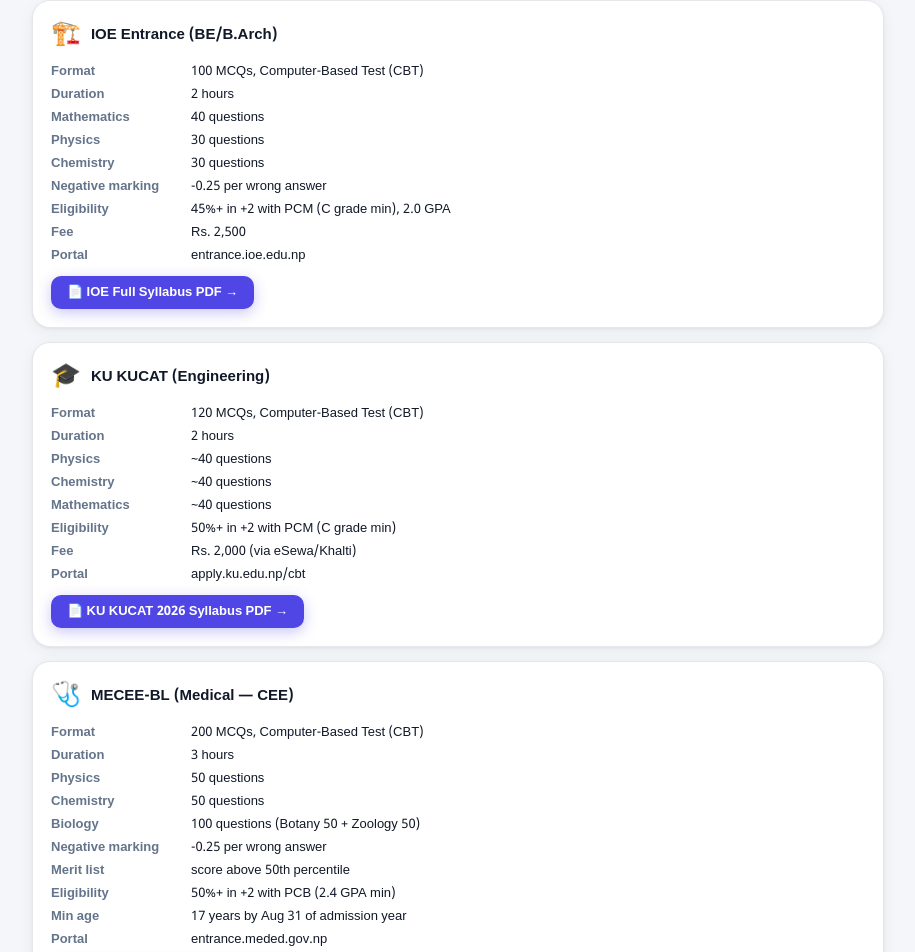
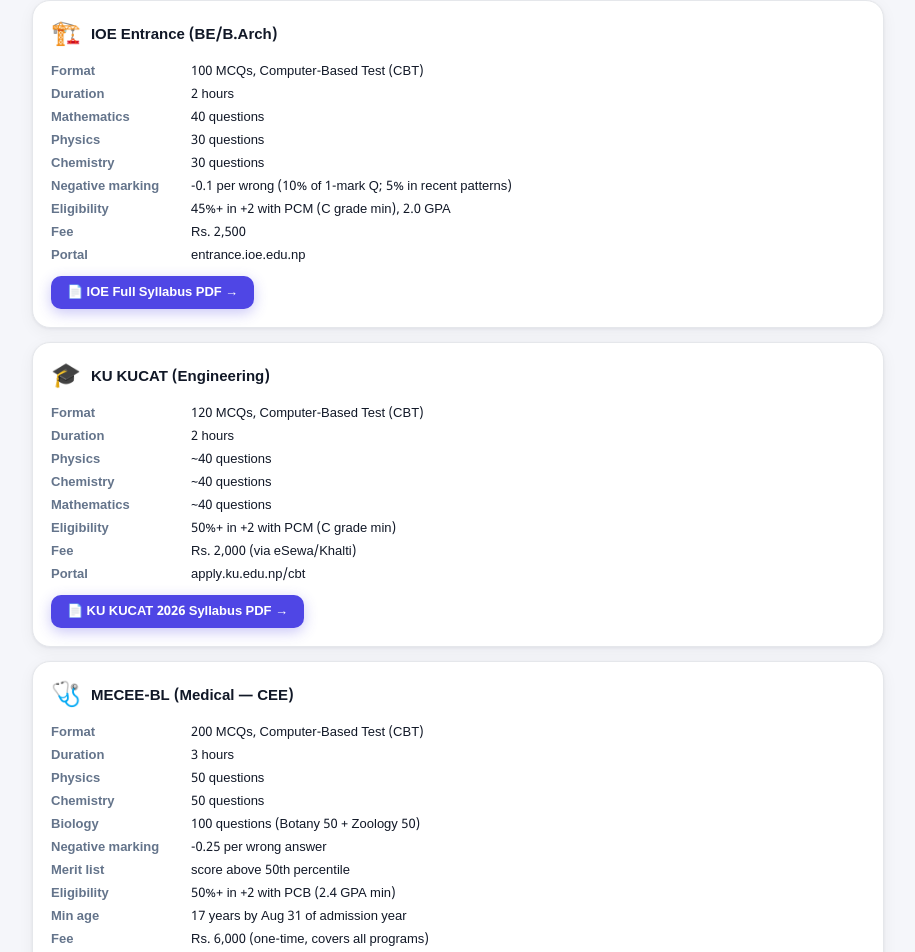
Before and after one commit to harmless-beep/bato, a Next.js app: page /syllabus in a window 1280 px wide. Shown: the part 171-1123 px from the top of the page, without its empty margins (182-1097 px from the left). Built offline with nearby package versions, Linux system fonts and the light colour scheme.

Commit message:
MECEE fee added; official PDFs: navy header, tables, sectioned, footers; IOE neg mark consistent; syllabus fee

```diff
--- a/app/syllabus/page.tsx
+++ b/app/syllabus/page.tsx
@@ -13,7 +13,7 @@
       { label: 'Mathematics', value: '40 questions' },
       { label: 'Physics', value: '30 questions' },
       { label: 'Chemistry', value: '30 questions' },
-      { label: 'Negative marking', value: '-0.25 per wrong answer' },
+      { label: 'Negative marking', value: '-0.1 per wrong (10% of 1-mark Q; 5% in recent patterns)' },
       { label: 'Eligibility', value: '45%+ in +2 with PCM (C grade min), 2.0 GPA' },
       { label: 'Fee', value: 'Rs. 2,500' },
       { label: 'Portal', value: 'entrance.ioe.edu.np' },
@@ -50,6 +50,7 @@
       { label: 'Merit list', value: 'score above 50th percentile' },
       { label: 'Eligibility', value: '50%+ in +2 with PCB (2.4 GPA min)' },
       { label: 'Min age', value: '17 years by Aug 31 of admission year' },
+      { label: 'Fee', value: 'Rs. 6,000 (one-time, covers all programs)' },
       { label: 'Portal', value: 'entrance.meded.gov.np' },
     ],
     pdf: '/bato/pdfs/mecee-bl-syllabus.pdf',
```
Also changed, not shown: 2 other files (tests, documents, lock files or other folders).
